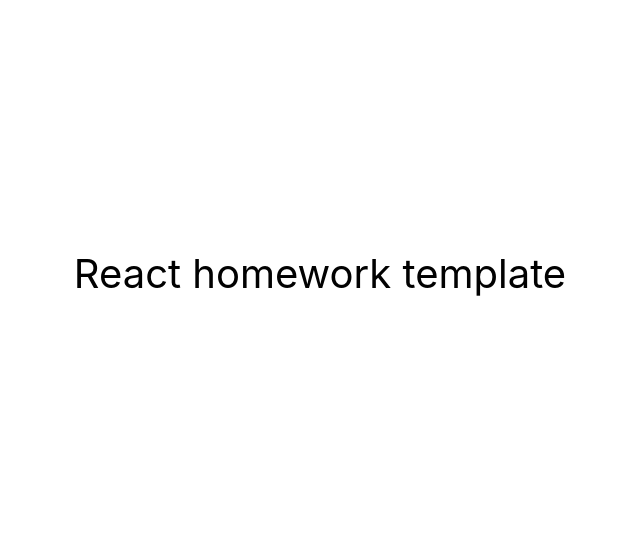
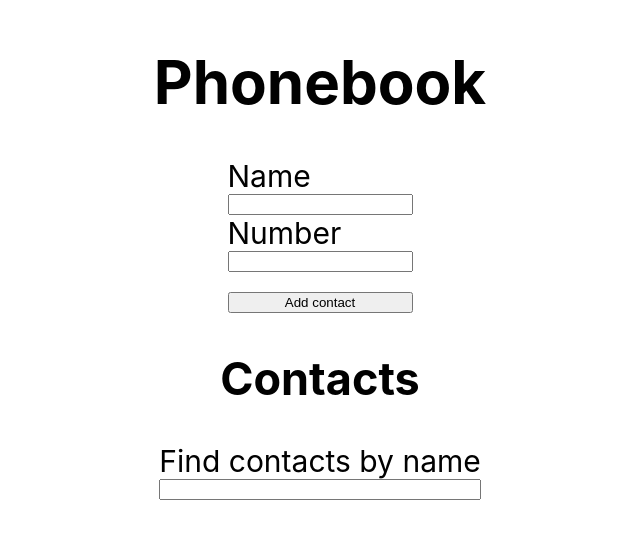
Before and after one commit to OlegFurculita1408/goit-react-hw-02-phonebook, a React (Create React App) app: page / in a window 1280 px wide. Shown: the part 127-666 px from the top of the page, without its empty margins (320-960 px from the left). Built offline with nearby package versions, Linux system fonts and the light colour scheme.

Commit message:
Added form

```diff
--- a/package.json
+++ b/package.json
@@ -7,6 +7,8 @@
     "@testing-library/jest-dom": "^5.16.3",
     "@testing-library/react": "^12.1.4",
     "@testing-library/user-event": "^13.5.0",
+    "nanoid": "^4.0.2",
+    "prop-types": "^15.8.1",
     "react": "^18.1.0",
     "react-dom": "^18.1.0",
     "react-scripts": "5.0.1",
--- a/src/components/App.jsx
+++ b/src/components/App.jsx
@@ -1,16 +1,64 @@
-export const App = () => {
+import { Component } from "react";
+import { nanoid } from "nanoid";
+import Form from "./Form/Form";
+import Filter from "./Form/FilterForm";
+import ContactList from './Form/ContactList';
+
+class App extends Component {
+  state = {
+    contacts: [],
+    filter: "",
+  };
+
+  createUser = (name, number) => {
+    const newContact = { id: nanoid(), name, number };
+    this.setState(({ contacts }) => ({
+      contacts: [...contacts, newContact],
+    }));
+  };
+
+  handleFilterChange = (event) => {
+    this.setState({ filter: event.target.value });
+  };
+
+  handlerDelete = (id) => {
+    const { contacts } = this.state;
+    const updatedContacts = contacts.filter((contact) => contact.id !== id);
+      this.setState({
+        contacts: updatedContacts,
+    });
+  };
+
+  render() {
+    const { contacts, filter } = this.state;
+    const filtere = contacts.filter((contact) =>
+      contact.name.toLowerCase().includes(filter.toLowerCase())
+    );
     return (
-    <div
+      <div className="container"
         style={{
           height: '100vh',
           display: 'flex',
           justifyContent: 'center',
           alignItems: 'center',
-        fontSize: 40,
+          fontSize: 30,
           color: '#010101'
         }}
-    >
-      React homework template
+      ><h1>Phonebook</h1>
+        <Form
+          createUser ={this.createUser}
+          contacts={contacts}
+          />
+          <h2>Contacts</h2>
+        <Filter filter={filter}
+          handleFilterChange={this.handleFilterChange} />
+        <ContactList
+          contacts={filtere}
+          handlerDelete={this.handlerDelete}
+        />
       </div>
     );
+  }
+
 };
+export default App
--- /dev/null
+++ b/src/components/Form/ContactList.jsx
@@ -0,0 +1,38 @@
+import PropTypes from "prop-types";
+import { Component } from "react";
+import css from './ContactList.module.css';
+
+
+class ContactList extends Component {
+    state = {};
+        render() {
+        const { contacts, handlerDelete } = this.props;
+        return (
+            <>
+            <ul className={css.contactList}>
+                {contacts.map(({ id, name, number }) => {
+                    return (
+                        <li key={id} className={css.contactsItem}>
+                        <p>
+                            {name}: <span>{number}</span>
+                        </p>
+                        <button className={css.itemBtn} onClick={() => handlerDelete(id)}>Delete</button>
+                        </li>
+                    );
+                })}
+            </ul>
+            </>
+        );
+        }
+    }
+ContactList.propTypes = {
+    contacts: PropTypes.arrayOf(
+    PropTypes.shape({
+        id: PropTypes.string.isRequired,
+        name: PropTypes.string.isRequired,
+        number: PropTypes.string.isRequired,
+        })
+    ).isRequired,
+    handlerDelete: PropTypes.func.isRequired,
+};
+export default ContactList
--- /dev/null
+++ b/src/components/Form/ContactList.module.css
@@ -0,0 +1,15 @@
+.contactList {
+    list-style: none;
+    font-size: 20px;
+}
+.contactsItem {
+    display: flex;
+    align-items: center;
+    justify-content: start;
+}
+.contactsItem p {
+    margin: 10px;
+}
+.itemBtn {
+    height: 20px;
+}
--- /dev/null
+++ b/src/components/Form/Filter.module.css
@@ -0,0 +1,5 @@
+.containerFilter {
+    display: flex;
+    flex-direction: column;
+    font-size: 30px;
+}
--- /dev/null
+++ b/src/components/Form/FilterForm.jsx
@@ -0,0 +1,24 @@
+import { Component } from "react";
+import PropTypes from "prop-types";
+import css from './Filter.module.css'
+
+class Filter extends Component {
+  state = {};
+    render() {
+        const { handleFilterChange, filter } = this.props;
+        return (
+            <div className={css.containerFilter}>
+                <label htmlFor="fiind">Find contacts by name</label>
+                    <input type="text"
+                        onChange={handleFilterChange}
+                        value={filter}
+                />
+            </div>
+            )
+    }
+}
+Filter.propTypes = {
+  handleFilterChange: PropTypes.func.isRequired,
+  filter: PropTypes.string.isRequired,
+};
+export default Filter
--- /dev/null
+++ b/src/components/Form/Form.jsx
@@ -0,0 +1,74 @@
+import React, { Component } from "react";
+import PropTypes from "react";
+import css from './Form.module.css';
+
+class Form extends Component {
+    state = {
+        name: '',
+        number: '',
+      }
+
+      handlerChenge = (e) => {
+        this.setState({
+            [e.target.name]: e.target.value,
+        })
+      }
+
+      handlerSubmit = (e) => {
+        e.preventDefault()
+        const { name, number } = this.state;
+        const { contacts } = this.props;
+        const isContactExists = contacts.find(
+        (contact) => contact.name === e.target.name.value
+    );
+        if (isContactExists) {
+        alert(`${isContactExists.name} is already in contacts`);
+        return;
+    }
+        this.props.createUser(name, number);
+        this.setState({
+        name: '',
+        number: '',
+    });
+      }
+
+    render() {
+        const { name, number } = this.state;
+            return (
+            <form className={css.container} onSubmit={this.handlerSubmit}>
+                <label htmlFor="name">Name</label>
+                <input
+                    type="text"
+                    name="name"
+                    pattern="^[a-zA-Zа-яА-Я]+(([' -][a-zA-Zа-яА-Я ])?[a-zA-Zа-яА-Я]*)*$"
+                    title="Name may contain only letters, apostrophe, dash and spaces. For example Adrian, Jacob Mercer, Charles de Batz de Castelmore d'Artagnan"
+                    required
+                    onChange={this.handlerChenge}
+                    value={name}
+                />
+                <label htmlFor="number">Number</label>
+                <input
+                    type="tel"
+                    name="number"
+                    pattern="\+?\d{1,4}?[-.\s]?\(?\d{1,3}?\)?[-.\s]?\d{1,4}[-.\s]?\d{1,4}[-.\s]?\d{1,9}"
+                    title="Phone number must be digits and can contain spaces, dashes, parentheses and can start with +"
+                    required
+                    onChange={this.handlerChenge}
+                    value={number}
+                />
+                <button className={css.formBtn} type="submit">Add contact</button>
+            </form>
+        )
+    }
+}
+// Form.propTypes = {
+//     createUser: PropTypes.func.isRequired,
+//     contacts: PropTypes.arrayOf(
+//       PropTypes.shape({
+//         id: PropTypes.string.isRequired,
+//         name: PropTypes.string.isRequired,
+//         number: PropTypes.string.isRequired,
+//       })
+//     ).isRequired,
+//   };
+export default Form
--- /dev/null
+++ b/src/components/Form/Form.module.css
@@ -0,0 +1,7 @@
+.container {
+    display: flex;
+    flex-direction: column;
+}
+.formBtn {
+    margin-top: 20px;
+}
--- a/src/index.css
+++ b/src/index.css
@@ -1,4 +1,5 @@
-@import-normalize; /* bring in normalize.css styles */
+/* @import-normalize; */
+ /* bring in normalize.css styles */
 
 body {
   margin: 0;
@@ -7,9 +8,21 @@ body {
     sans-serif;
   -webkit-font-smoothing: antialiased;
   -moz-osx-font-smoothing: grayscale;
+  display: flex;
+  flex-direction: column;
 }
 
 code {
   font-family: source-code-pro, Menlo, Monaco, Consolas, 'Courier New',
     monospace;
 }
+button {
+  cursor: pointer;
+}
+button:hover {
+  background-color: blue;
+  color: white;
+}
+.container {
+  flex-direction: column;
+}
--- a/src/index.js
+++ b/src/index.js
@@ -1,6 +1,6 @@
 import React from 'react';
 import ReactDOM from 'react-dom/client';
-import { App } from 'components/App';
+import App from 'components/App';
 import './index.css';
 
 ReactDOM.createRoot(document.getElementById('root')).render(
```
Also changed, not shown: 1 other file (tests, documents, lock files or other folders). Lines whose indentation alone changed are shown as unchanged.
